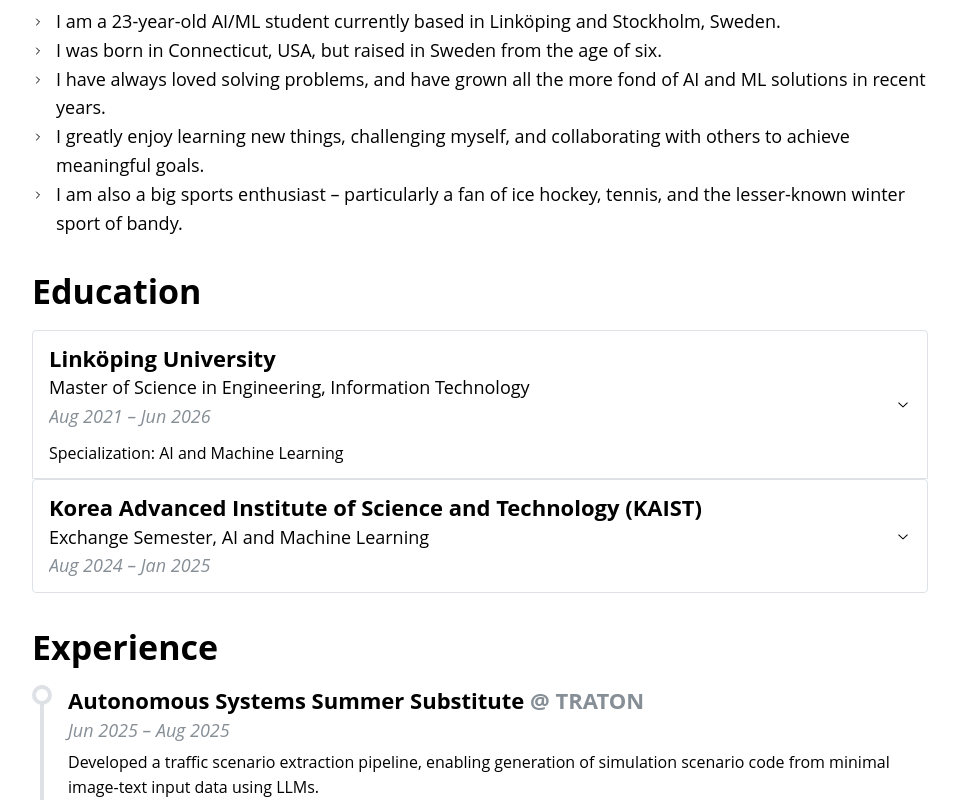
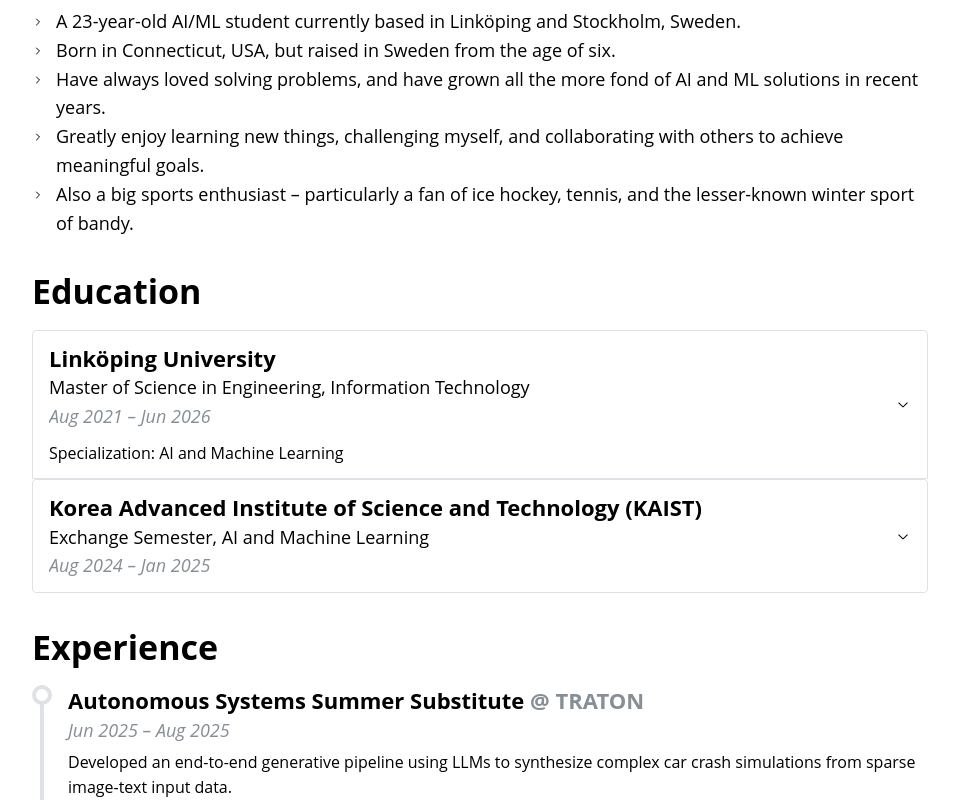
Before and after one commit to LukasIngemarsson/lukasingemarsson.github.io, a React (Vite) app in the folder personal-website/: page /#whoami in a window 1280 px wide. Shown: the part 340-1140 px from the top of the page, without its empty margins (160-1119 px from the left). Built offline with nearby package versions, Linux system fonts and the light colour scheme.

Commit message:
updated info

```diff
--- a/personal-website/src/data/experience.data.tsx
+++ b/personal-website/src/data/experience.data.tsx
@@ -55,8 +55,8 @@ export const EXPERIENCE_DATA = [
     organisation: "TRATON",
     date: "Jun 2025 – Aug 2025",
     description:
-      "Developed a traffic scenario extraction pipeline, enabling generation of \
-      simulation scenario code from minimal image-text input data using LLMs.",
+      "Developed an end-to-end generative pipeline using LLMs to synthesize complex \
+      car crash simulations from sparse image-text input data.",
   },
   {
     role: "Autonomous Systems Summer Substitute",
@@ -79,8 +79,8 @@ export const EXPERIENCE_DATA = [
     organisation: "Linköping University",
     date: "Jan 2023 – May 2023",
     description:
-      "Was responsible for a group of first-year IT students, offering guidance in \
-      questions regarding all of their ongoing courses.",
+      "Was responsible for a cohort of first-year IT students, offering guidance in \
+      questions regarding all their ongoing courses.",
   },
   {
     role: "Professional Esports Player",
--- a/personal-website/src/data/projects.data.ts
+++ b/personal-website/src/data/projects.data.ts
@@ -9,8 +9,9 @@ export const PROJECTS_DATA = [
   {
     title: "Algorithmic Problem Solving",
     description:
-      "I have recreationally solved algorithmic coding problems, mainly on Kattis and \
-      UVa Online Judge, and also made a library with the algorithms that I have implemented.",
+      "Solutions to algorithmic coding problems that I have solved recreationally, mainly on Kattis \
+      and UVa Online Judge, as well as a library containing my implementations of competitive \
+      programming algorithms.",
     repoNames: ["kattis", "uva-online-judge", "algo-lib"],
   },
   {
@@ -31,8 +32,8 @@ export const PROJECTS_DATA = [
   {
     title: "Personal Website",
     description:
-      "A minimalistic personal website that I created as a fun side project, which you are looking \
-      at right now!",
+      "A minimalistic personal website which you are looking \
+      at now!",
     repoNames: ["lukasingemarsson.github.io"],
   },
 ];
--- a/personal-website/src/data/whoami.data.ts
+++ b/personal-website/src/data/whoami.data.ts
@@ -12,9 +12,9 @@ const calculateMyAge = () => {
 };
 
 export const WHOAMI_DATA = [
-  `I am a ${calculateMyAge()}-year-old AI/ML student currently based in Linköping and Stockholm, Sweden.`,
-  "I was born in Connecticut, USA, but raised in Sweden from the age of six.",
-  "I have always loved solving problems, and have grown all the more fond of AI and ML solutions in recent years.",
-  "I greatly enjoy learning new things, challenging myself, and collaborating with others to achieve meaningful goals.",
-  "I am also a big sports enthusiast – particularly a fan of ice hockey, tennis, and the lesser-known winter sport of bandy.",
+  `A ${calculateMyAge()}-year-old AI/ML student currently based in Linköping and Stockholm, Sweden.`,
+  "Born in Connecticut, USA, but raised in Sweden from the age of six.",
+  "Have always loved solving problems, and have grown all the more fond of AI and ML solutions in recent years.",
+  "Greatly enjoy learning new things, challenging myself, and collaborating with others to achieve meaningful goals.",
+  "Also a big sports enthusiast – particularly a fan of ice hockey, tennis, and the lesser-known winter sport of bandy.",
 ];
```
Also changed, not shown: 1 other file (tests, documents, lock files or other folders).
